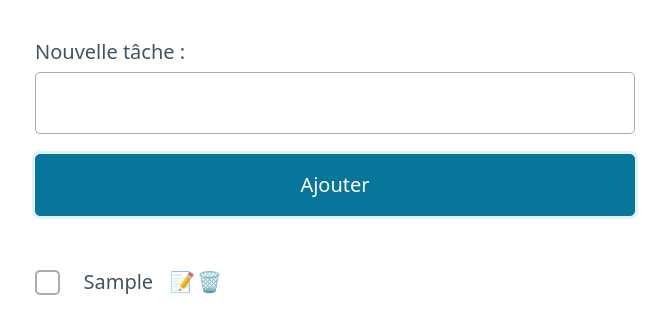
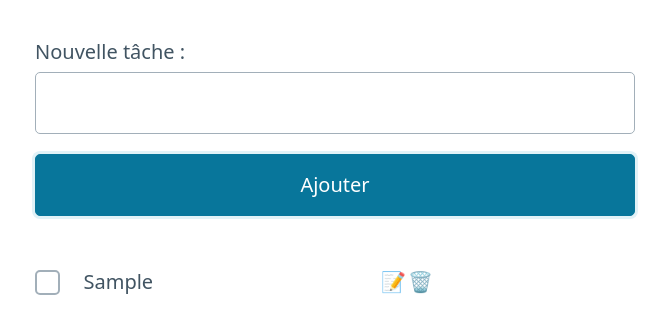
Before and after one commit to jneda/todolist-vanilla, a website built with Vite: page index.html in a window 1280 px wide. Both pictures are taken after typing "Sample" into the empty fields and a click on the button "Ajouter". Shown: the part 103-436 px from the top of the page, without its empty margins (40-709 px from the left). Built offline with nearby package versions, Linux system fonts and the light colour scheme.

Commit message:
feat: tweak task display

```diff
--- a/style.css
+++ b/style.css
@@ -20,6 +20,8 @@ li::marker {
 }
 
 li span {
+  display: inline-block;
+  width: 14rem;
   margin: 0 0.8rem;
 }
 
```
